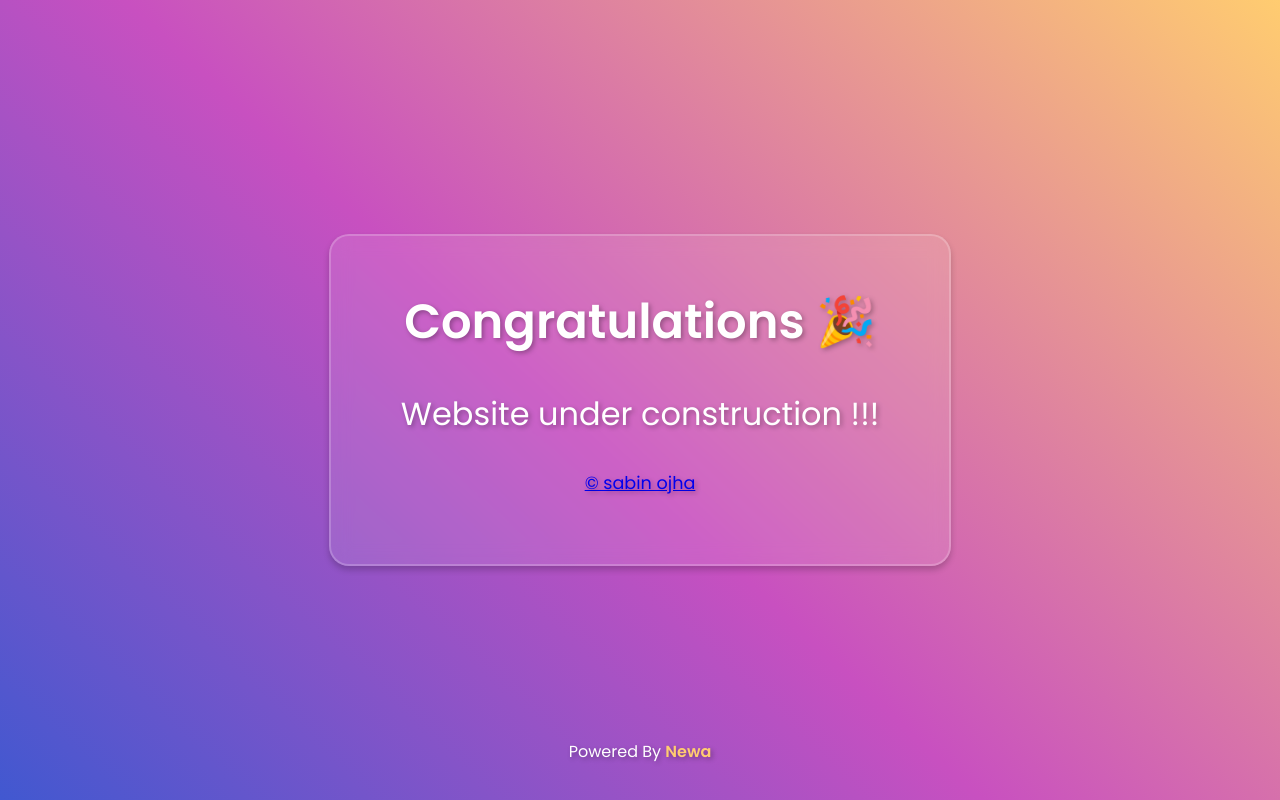
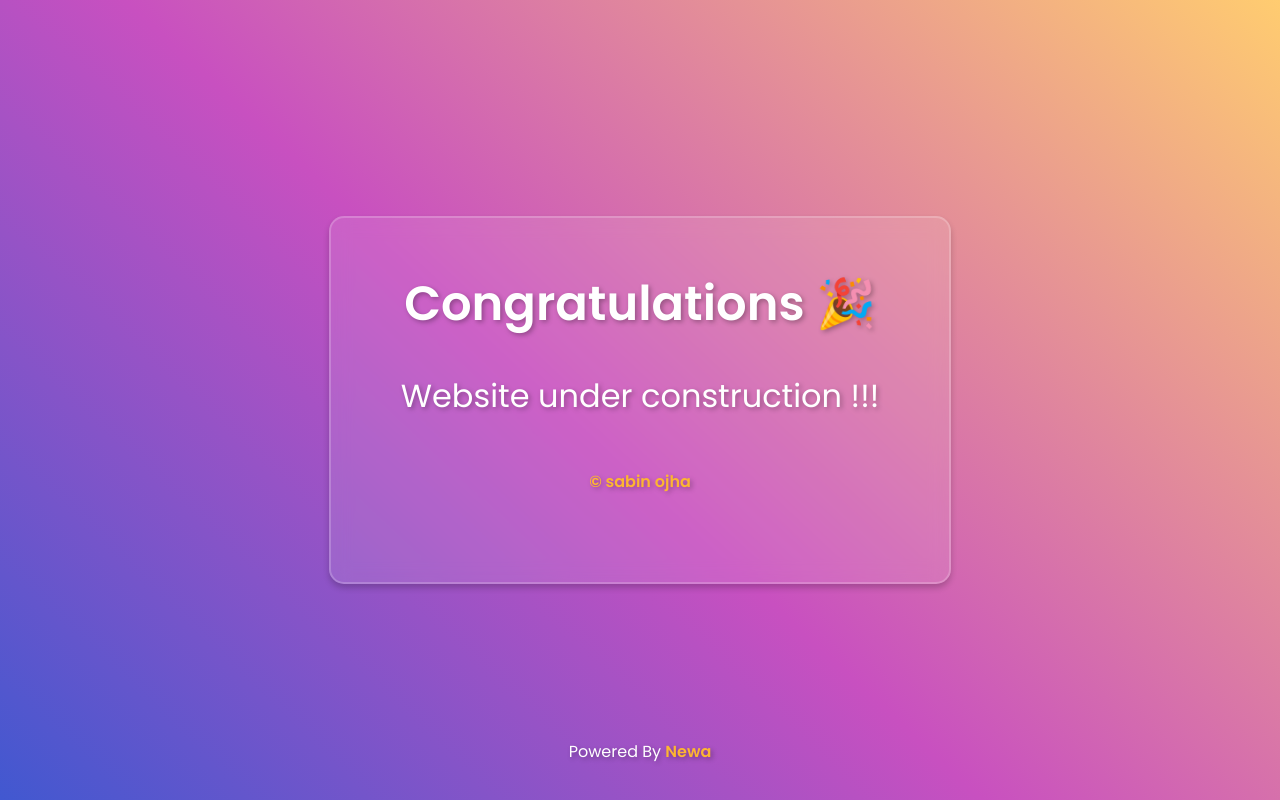
Before and after one commit to Technozamazing/optional, a plain HTML site: page index.html in a window 1280 px wide. Drawn offline with Linux system fonts and the light colour scheme.

Commit message:
Update styles.css

```diff
--- a/styles.css
+++ b/styles.css
@@ -19,7 +19,7 @@ body {
     padding: 50px 70px;
     background-color: rgba(255, 255, 255, 0.1); /* Slight white background for contrast */
     backdrop-filter: blur(10px); /* Blur effect */
-    border-radius: 20px; /* Rounded corners */
+    border-radius: 15px; /* Rounded corners */
     border: 2px solid rgba(255, 255, 255, 0.2); /* Optional subtle border */
     box-shadow: 0 4px 6px rgba(0, 0, 0, 0.2); /* Optional shadow for depth */
     font-size: 2rem;
@@ -45,17 +45,30 @@ body {
 
   /* Style for the link inside the footer */
   .footer a {
-    color: #FFCC70;
+    color: #fdb631;
     text-decoration: none;
     font-weight: bold;
     transition: color 0.3s ease;
   }
 
   .footer a:hover {
-    color: #C850C0; /* Hover effect for the link */
+    color: #30f5db; /* Hover effect for the link */
   }
 
- .right
+  .right a
   {
-    font-size: 1.1rem;
+    position: center;
+    bottom: 20px;
+    font-size: 1rem;
+    color: #fdb631;
+    font-size: 1rem;
+    text-shadow: 2px 2px 5px rgba(0, 0, 0, 0.3);
+    text-decoration: none;
+    font-weight: bold;
+    transition: color 0.3s ease;
   }
+
+  .right a:hover
+  {
+    color: #30f5db;
+  }
```
